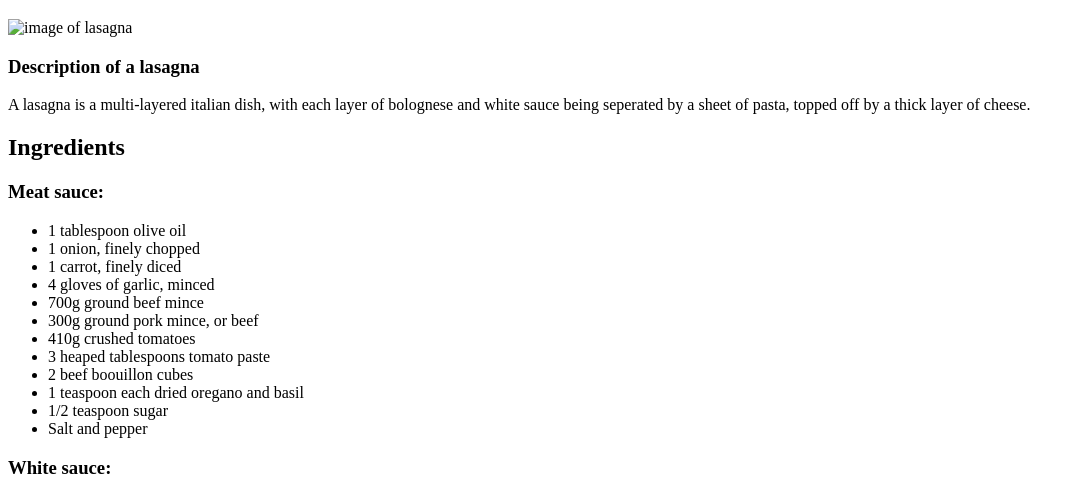
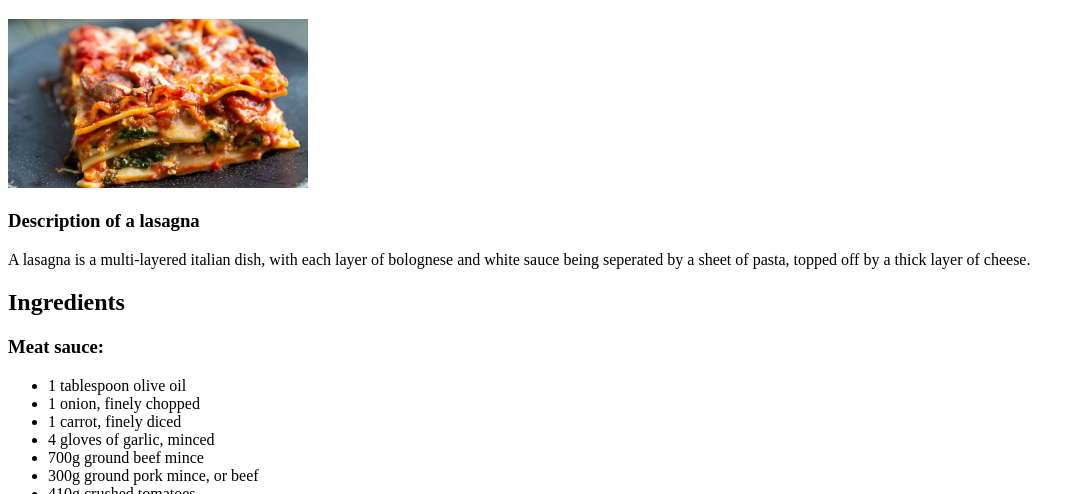
Before and after one commit to FlumeTheLearner/odin-recipes, a plain HTML site: page recipes/lasagna.html in a window 1280 px wide. Shown: the part 61-555 px from the top of the page, without its empty margins (0-1085 px from the left). Drawn offline with Linux system fonts and the light colour scheme.

Commit message:
Changed image source to lasagna.jpeg

```diff
--- a/recipes/lasagna.html
+++ b/recipes/lasagna.html
@@ -8,7 +8,7 @@
     <body>
         <h1>Lasagna</h1>
 
-        <img src="../imgs/__opt__aboutcom__coeus__resources__content_migration__simply_recipes__uploads__2012__11__Vegetarian-Lasagna-LEAD-1-6173a71bfd1347aa8d7659150e87b8f4.jpeg" width="300" alt="image of lasagna">
+        <img src="../imgs/lasagna.jpeg" width="300" alt="image of lasagna">
         <h3>Description of a lasagna</h3>
         <p>A lasagna is a multi-layered italian dish, with each layer of bolognese and white sauce being seperated by a sheet of pasta, topped off by a thick layer of cheese.</p>
 
```
